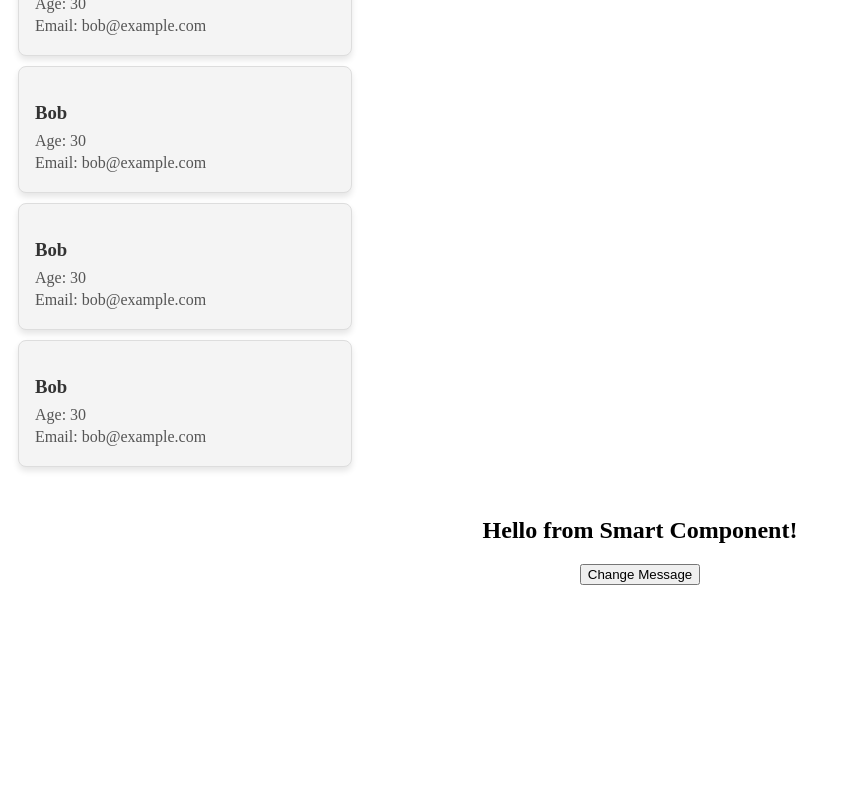
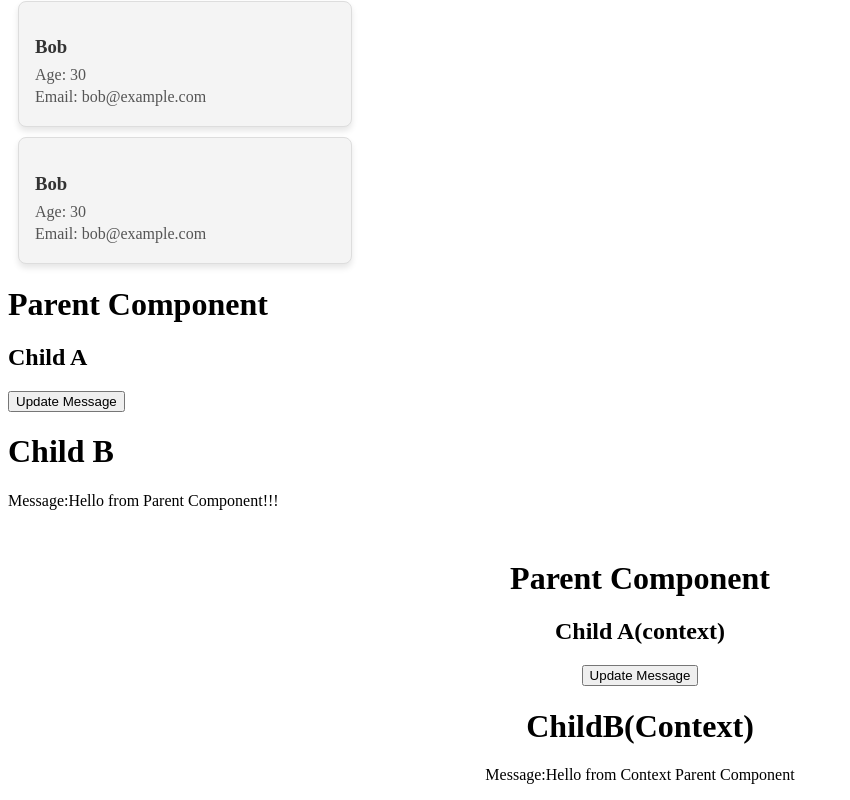
Before and after one commit to iambibek-1/react-training, a React (Vite) app: page /dashboard/settings/admin in a window 1280 px wide. Shown: the part 703-1503 px from the top of the page, without its empty margins (0-850 px from the left). Before the commit the page ends 1296 px from the top, so only its background shows below. Built offline with nearby package versions, Linux system fonts and the light colour scheme.

Commit message:
added lifting sta

```diff
--- a/src/App.jsx
+++ b/src/App.jsx
@@ -13,9 +13,12 @@ import PostDetails from './pages/Blog/PostDetails';
 import ContactLayout from './pages/Contact/ContactLayout';
 import Contact from './pages/Contact/Contact';
 import ContactDetails from './pages/Contact/ContactDetails';
-import Parent from './propsdrill/Parent';
+// import Parent from './propsdrill/Parent';
 import UserCard from './components/reusableComponent/UserCard';
 import SmartComponent from './smartComponent/SmartComponent';
+import Parent from './components/liftingstate/Parent';
+import ParentWithContext from './components/contextAPI/ParentWithContext';
+
 
 const App = () => {
   return (
@@ -46,7 +49,7 @@ const App = () => {
       </Routes>
 
       <h1>Props Drilling Demo</h1>
-      <Parent/>
+      {/* <Parent/> */}
 
       <UserCard name="Alice" age={25} email="alice@example.com" />
       <UserCard name="Bob" age={30} email="bob@example.com" />
@@ -54,7 +57,13 @@ const App = () => {
       <UserCard name="Bob" age={30} email="bob@example.com" />
       <UserCard name="Bob" age={30} email="bob@example.com" />
 
-      <SmartComponent/>
+      {/* <SmartComponent/> */}
+
+      <Parent/>
+      <ParentWithContext/>
+
+
+
 
     </>
   );
--- /dev/null
+++ b/src/components/contextAPI/ChildAContext.jsx
@@ -0,0 +1,19 @@
+import React, { useContext } from "react";
+import MessageContext from "./MessageContext";
+
+function ChildAContext() {
+  const { setMessage } = useContext(MessageContext);
+
+  return (
+    <div>
+      <h2>Child A(context)</h2>
+      <button
+        onClick={() => setMessage("Message update from Child A (Context)")}
+      >
+        Update Message
+      </button>
+    </div>
+  );
+}
+
+export default ChildAContext;
--- /dev/null
+++ b/src/components/contextAPI/ChildBContext.jsx
@@ -0,0 +1,14 @@
+import React, { useContext } from "react";
+import MessageContext from "./MessageContext";
+
+function ChildBContext() {
+  const { message } = useContext(MessageContext);
+  return (
+    <div>
+      <h1>ChildB(Context)</h1>
+      <p>Message:{message}</p>
+    </div>
+  );
+}
+
+export default ChildBContext;
--- /dev/null
+++ b/src/components/contextAPI/MessageContext.js
@@ -0,0 +1,4 @@
+import { createContext } from "react";
+
+const MessageContext = createContext();
+export default MessageContext;
--- /dev/null
+++ b/src/components/contextAPI/ParentWithContext.jsx
@@ -0,0 +1,19 @@
+import React, { useState } from "react";
+import MessageContext from "./MessageContext";
+import ChildAContext from "./ChildAContext";
+import ChildBContext from "./ChildBContext";
+
+function ParentWithContext() {
+    const [message, setMessage] = useState("Hello from Context Parent Component");
+  return (
+    <MessageContext.Provider value={{message,setMessage}}>
+      <div style={{textAlign:"center",marginTop:"50px"}}>
+        <h1>Parent Component</h1>
+        <ChildAContext/>
+        <ChildBContext/>
+      </div>
+    </MessageContext.Provider>
+  );
+}
+
+export default ParentWithContext;
--- /dev/null
+++ b/src/components/liftingstate/ChildA.jsx
@@ -0,0 +1,12 @@
+import React from 'react'
+
+function ChildA({setMessage}) {
+  return (
+    <div>
+        <h2>Child A</h2>
+        <button onClick={()=>setMessage("Message update from Child A!!!")}> Update Message</button>
+    </div>
+  )
+}
+
+export default ChildA
--- /dev/null
+++ b/src/components/liftingstate/ChildB.jsx
@@ -0,0 +1,12 @@
+import React from 'react'
+
+function ChildB({message}) {
+  return (
+    <div>
+        <h1>Child B</h1>
+        <p>Message:{message}</p>
+    </div>
+  )
+}
+
+export default ChildB
--- /dev/null
+++ b/src/components/liftingstate/Parent.jsx
@@ -0,0 +1,16 @@
+import React, { useState } from 'react'
+import ChildA from './ChildA';
+import ChildB from './ChildB';
+
+function Parent() {
+    const [message, setMessage] = useState("Hello from Parent Component!!!");
+  return (
+    <div>
+        <h1>Parent Component</h1>
+        <ChildA setMessage={setMessage}/>
+        <ChildB message={message}/>
+    </div>
+  )
+}
+
+export default Parent
```
